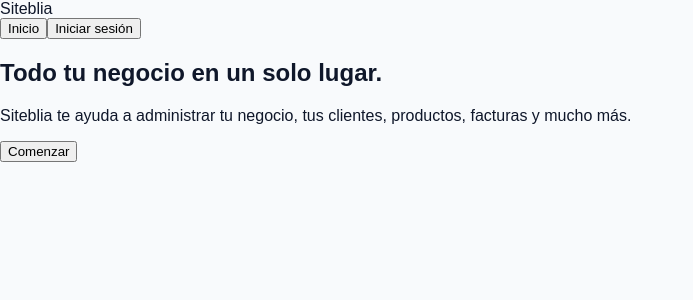
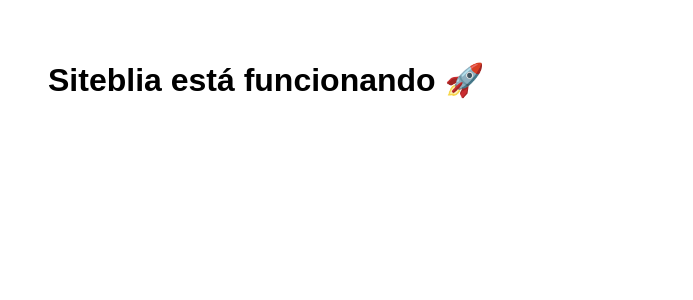
Before and after one commit to siteblia-web/Siteblia, a React (Vite) app: page / in a window 1280 px wide. Shown: the top 300 px of the page, without its empty margins (0-693 px from the left). Built offline with nearby package versions, Linux system fonts and the light colour scheme.

Commit message:
Update main.jsx

```diff
--- a/src/main.jsx
+++ b/src/main.jsx
@@ -1,9 +1,8 @@
 import React from "react";
 import ReactDOM from "react-dom/client";
-import App from "./App.jsx";
-import "./index.css";
+
 ReactDOM.createRoot(document.getElementById("root")).render(
-  <React.StrictMode>
-    <App />
-  </React.StrictMode>
+  <h1 style={{ padding: "40px", fontFamily: "Arial" }}>
+    Siteblia está funcionando 🚀
+  </h1>
 );
```
